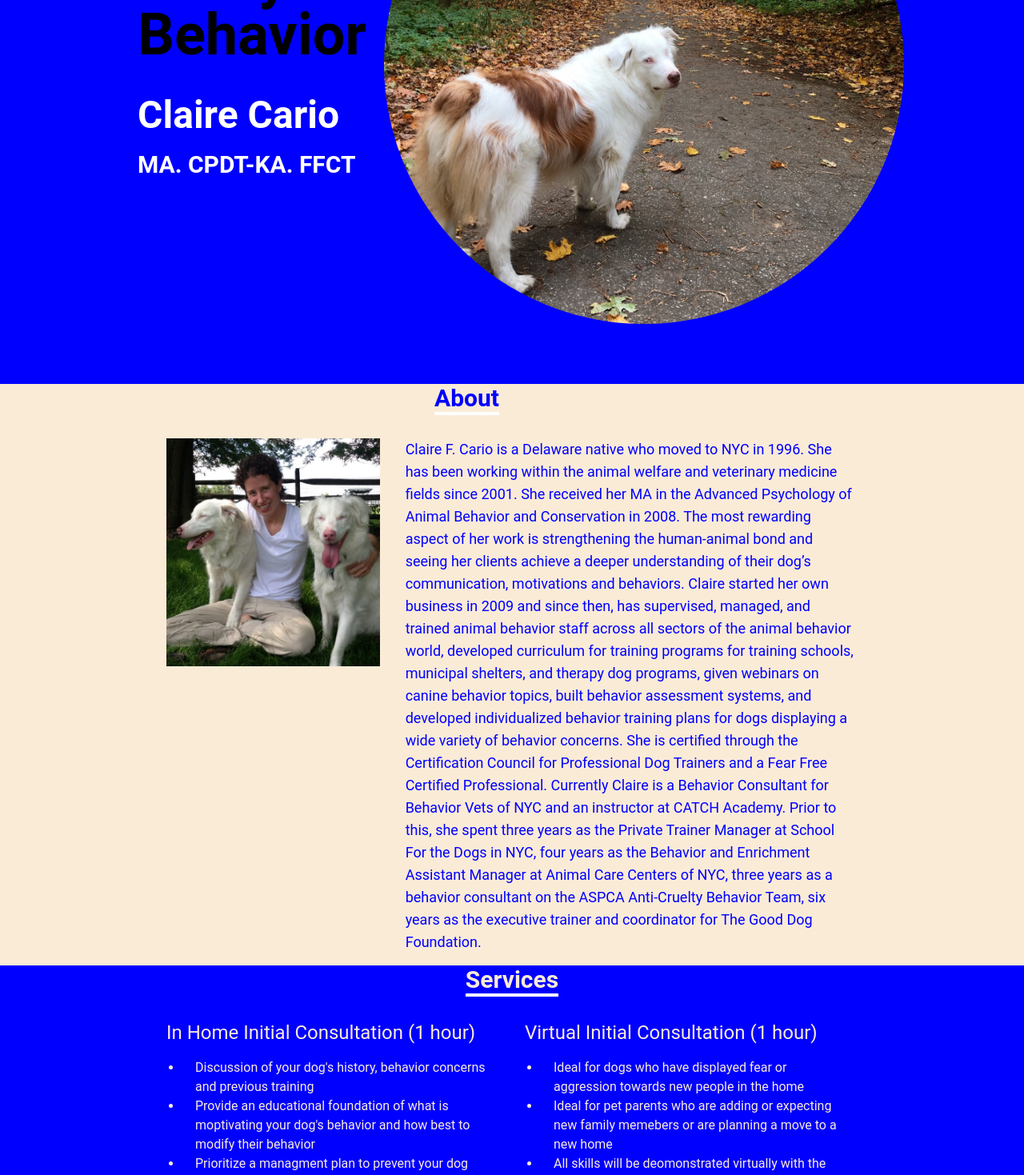
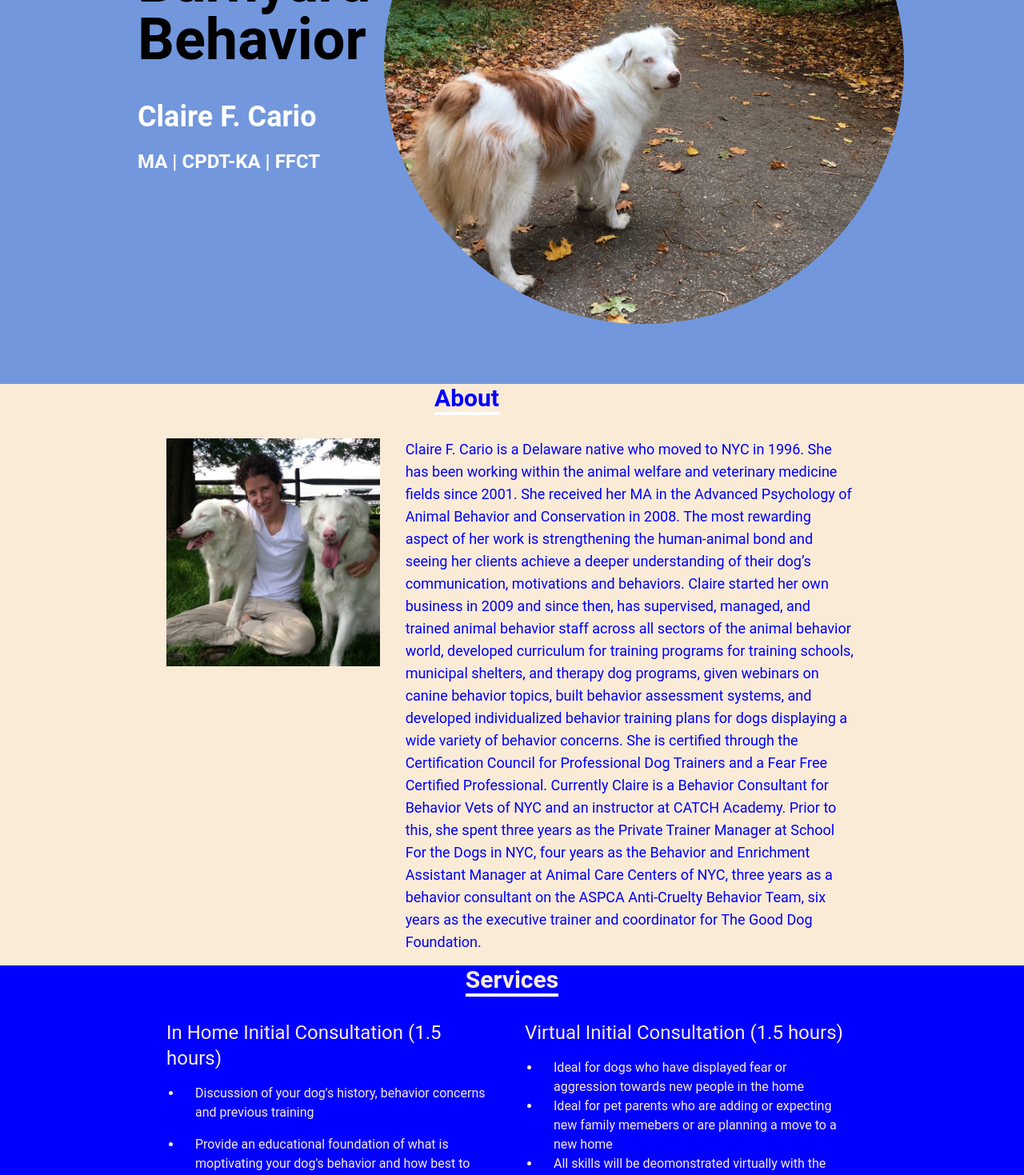
Before and after one commit to Kateattardo/Claire-Cario, a React (Create React App) app: page / in a window 1280 px wide. Shown: the part 320-1789 px from the top of the page at 80% size. Built offline with nearby package versions, Linux system fonts and the light colour scheme.

Commit message:
color change by client

```diff
--- a/src/components/Home.jsx
+++ b/src/components/Home.jsx
@@ -3,7 +3,7 @@ import Otis from "../assets/Otis.jpg";
 
 const Home = () => {
   return (
-    <div name="home" className="w-full h-screen bg-[#0000ff]">
+    <div name="home" className="w-full h-screen bg-[#7297dd]">
       {/* Container */}
       <div className="max-w-[1000px] mx-auto px-8 flex flex-col justify-center h-full">
         <div className="flex items-center justify-center sm:justify-start">
@@ -12,11 +12,11 @@ const Home = () => {
             <h1 className="text-4xl sm:text-7xl pb-10 font-bold text-black">
               Barnyard Behavior
             </h1>
-            <h2 className="text-4xl sm:text-5xl pb-5 font-bold text-white">
-              Claire Cario
+            <h2 className="text-4xl sm:text-4xl pb-5 font-bold text-white">
+              Claire F. Cario
             </h2>
-            <h2 className="text-4xl sm:text-3xl font-bold text-white">
-              MA. CPDT-KA. FFCT
+            <h2 className="text-4xl sm:text-2xl font-bold text-white">
+              MA | CPDT-KA | FFCT
             </h2>
           </div>
           {/* Circular Image */}
--- a/src/components/Services.jsx
+++ b/src/components/Services.jsx
@@ -15,14 +15,14 @@ const Services = () => {
           {/* In Home Rates Column */}
           <div className="text-center sm:text-left">
             <h1 className="text-2xl pb-4">
-              In Home Initial Consultation (1 hour)
+              In Home Initial Consultation (1.5 hours)
             </h1>
             <ul className="list-disc text 1 pb-4 pl-5">
-              <li>
+              <li className="pb-4">
                 Discussion of your dog's history, behavior concerns and previous
                 training
               </li>
-              <li>
+              <li className="pb-4">
                 Provide an educational foundation of what is moptivating your
                 dog's behavior and how best to modify their behavior
               </li>
@@ -53,7 +53,7 @@ const Services = () => {
           {/* Virtual Rates Column */}
           <div className="text-center sm:text-left">
             <h1 className="text-2xl pb-4">
-              Virtual Initial Consultation (1 hour)
+              Virtual Initial Consultation (1.5 hours)
             </h1>
             <ul className="list-disc text 1 pb-4 pl-5">
               <li>
```
